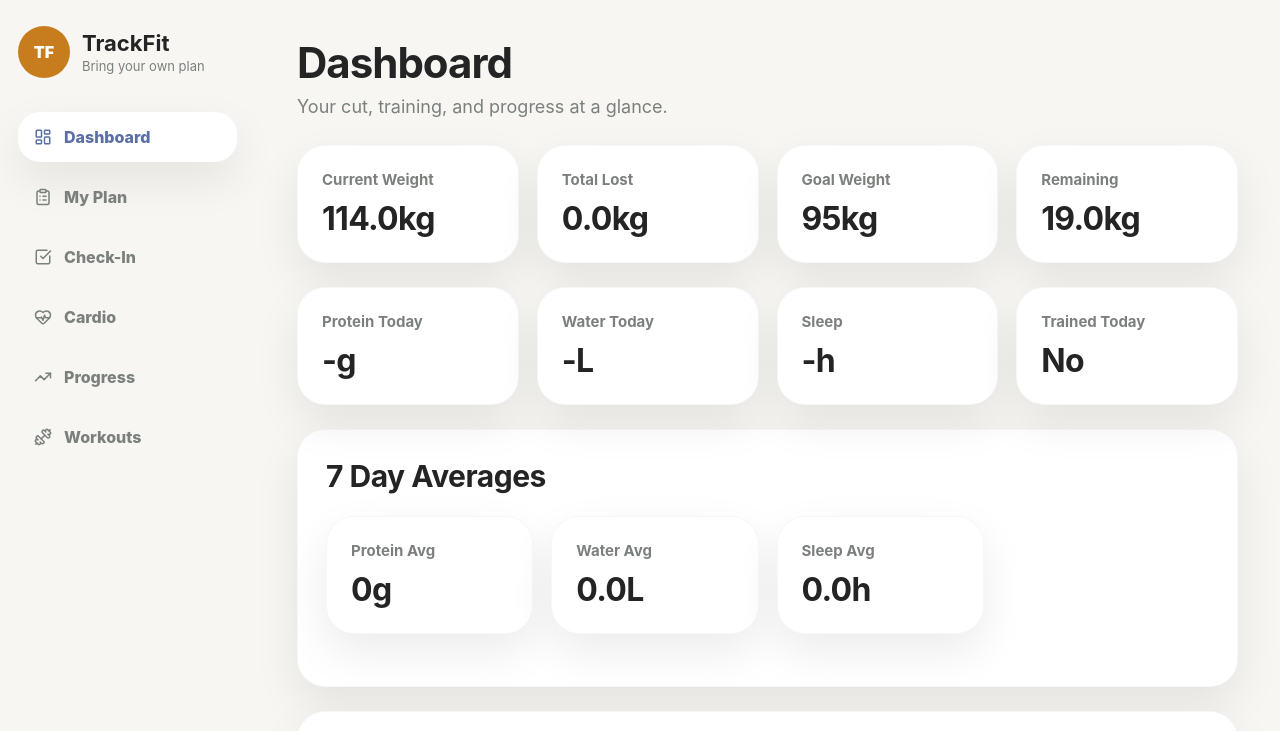
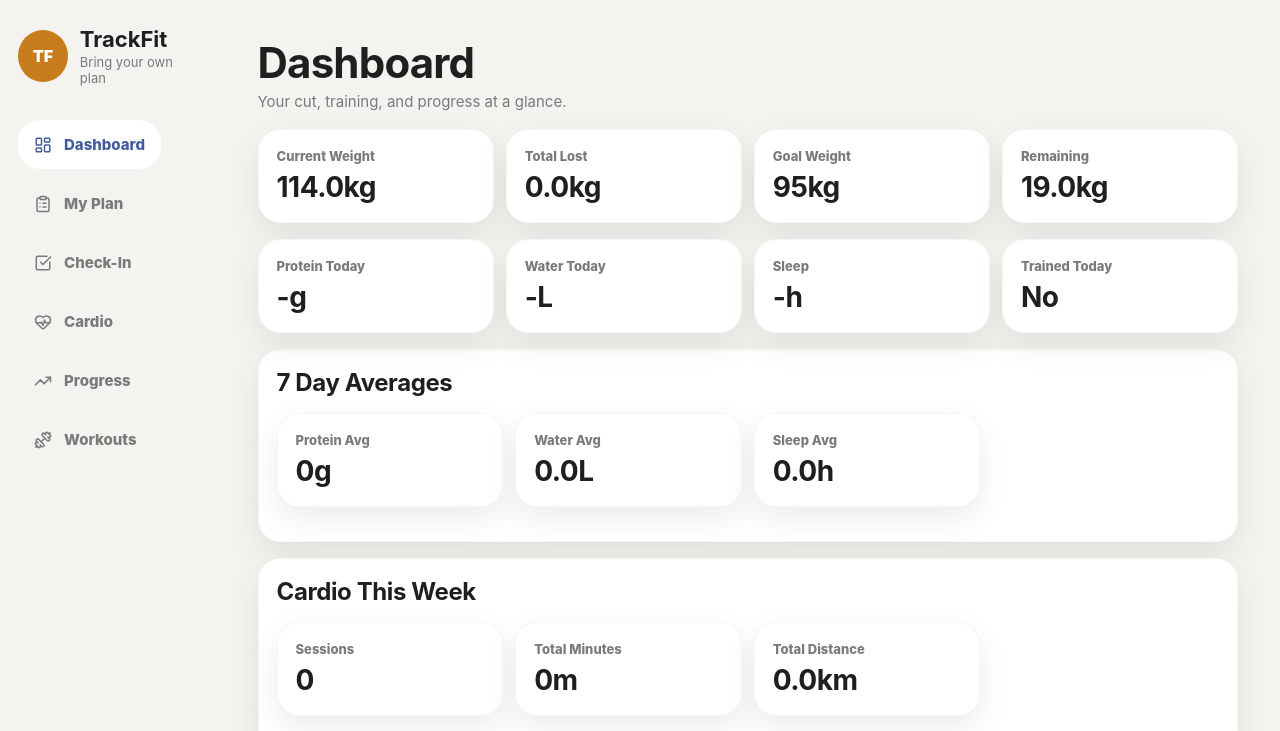
Before and after one commit to haamip/FitnessTracker, a React (Vite) app: page / in a window 1280 px wide. Shown: the top 731 px of the page. Built offline with nearby package versions, Linux system fonts and the light colour scheme.

Commit message:
Establish stable development baseline

```diff
--- a/src/index.css
+++ b/src/index.css
@@ -1,35 +1,17 @@
-/*
-|--------------------------------------------------------------------------
-| index.css
-|--------------------------------------------------------------------------
-| Global styling for the Fitness Tracker app.
-|
-| Current styling approach:
-| - Plain CSS
-| - CSS variables for colours and spacing
-| - Responsive mobile layout
-| - Card based UI inspired by the reference screenshots
-|
-| Not currently using:
-| - Tailwind CSS
-| - shadcn/ui
-|
-| Future option:
-| Tailwind + shadcn/ui can be added later once the app structure is stable.
-|--------------------------------------------------------------------------
-*/
+/* TrackFit — mobile-first CSS */
+
 :root {
-  --bg: #f7f6f3;
+  --bg: #f5f3ef;
   --card: #ffffff;
-  --text: #242424;
-  --muted: #7b807d;
-  --line: #eceae6;
+  --text: #1f1f1f;
+  --muted: #7a7a7a;
+  --line: #e8e2d8;
   --amber: #c77d1d;
-  --amber-dark: #a76412;
-  --green: #20a86b;
-  --blue: #5b6fa6;
-  --shadow: 0 18px 45px rgba(0, 0, 0, 0.08);
-  --radius: 28px;
+  --amber-dark: #9f6114;
+  --blue: #445c9c;
+  --green: #18a66a;
+  --shadow: 0 12px 32px rgba(0, 0, 0, 0.08);
+  --radius: 22px;
 }
 
 * {
@@ -45,146 +27,121 @@ body {
 
 .app-shell {
   min-height: 100vh;
-  display: flex;
 }
 
 .main-content {
-  flex: 1;
-  padding: 42px;
-  padding-bottom: 120px;
-  max-width: 1180px;
+  width: 100%;
+  max-width: 760px;
   margin: 0 auto;
+  padding: 18px 14px 110px;
 }
 
 .page-header {
-  display: flex;
-  justify-content: space-between;
-  align-items: center;
-  margin-bottom: 28px;
+  margin-bottom: 18px;
 }
 
 .page-header h1 {
-  font-size: 42px;
+  margin: 0;
+  font-size: 32px;
   line-height: 1;
-  margin: 0;
-  letter-spacing: -1px;
+  letter-spacing: -0.8px;
 }
 
 .page-header p {
-  margin: 12px 0 0;
+  margin: 8px 0 0;
   color: var(--muted);
-  font-size: 18px;
+  font-size: 15px;
 }
 
 .sidebar {
-  width: 255px;
-  min-height: 100vh;
-  padding: 26px 18px;
-  background: transparent;
+  position: fixed;
+  left: 10px;
+  right: 10px;
+  bottom: 10px;
+  z-index: 50;
+  padding: 8px;
+  border-radius: 999px;
+  background: rgba(255, 255, 255, 0.94);
+  box-shadow: var(--shadow);
+  backdrop-filter: blur(14px);
 }
 
 .brand {
-  display: flex;
-  gap: 12px;
-  align-items: center;
-  margin-bottom: 34px;
-}
-
-.logo {
-  width: 52px;
-  height: 52px;
-  border-radius: 50%;
-  background: var(--amber);
-  color: white;
-  display: grid;
-  place-items: center;
-  font-weight: 900;
-}
-
-.brand h2 {
-  margin: 0;
-  font-size: 22px;
-}
-
-.brand p {
-  margin: 2px 0 0;
-  color: var(--muted);
-  font-size: 13px;
+  display: none;
 }
 
 .nav {
-  display: grid;
-  gap: 10px;
+  display: flex;
+  justify-content: space-between;
+  gap: 4px;
 }
 
 .nav a {
+  flex: 1;
   display: flex;
+  justify-content: center;
   align-items: center;
-  gap: 12px;
-  padding: 15px 16px;
-  border-radius: 22px;
+  gap: 3px;
+  flex-direction: column;
+  padding: 10px 4px;
+  border-radius: 999px;
   color: var(--muted);
   text-decoration: none;
-  font-weight: 800;
+  font-size: 11px;
+  font-weight: 850;
 }
 
 .nav a.active {
-  background: white;
-  color: var(--blue);
-  box-shadow: var(--shadow);
+  background: var(--amber);
+  color: white;
 }
 
 .panel,
 .stat-card {
   background: var(--card);
+  border: 1px solid rgba(0, 0, 0, 0.035);
   border-radius: var(--radius);
   box-shadow: var(--shadow);
-  border: 1px solid rgba(0,0,0,0.03);
 }
 
 .panel {
-  padding: 28px;
-  margin-bottom: 24px;
+  padding: 18px;
+  margin-bottom: 16px;
 }
 
 .panel h2 {
-  margin: 0 0 22px;
-  font-size: 30px;
-  letter-spacing: -0.5px;
+  margin: 0 0 16px;
+  font-size: 24px;
+  letter-spacing: -0.4px;
 }
 
-.stats-grid {
+.stats-grid,
+.form-grid {
   display: grid;
-  grid-template-columns: repeat(4, minmax(0, 1fr));
-  gap: 18px;
-  margin-bottom: 24px;
+  grid-template-columns: 1fr;
+  gap: 12px;
+  margin-bottom: 16px;
 }
 
 .stat-card {
-  padding: 24px;
+  padding: 18px;
 }
 
 .stat-card span {
   display: block;
   color: var(--muted);
-  font-size: 15px;
-  font-weight: 700;
-  margin-bottom: 10px;
+  font-size: 13px;
+  font-weight: 800;
+  margin-bottom: 6px;
 }
 
 .stat-card strong {
-  font-size: 32px;
-  letter-spacing: -0.7px;
-}
-
-.form-grid {
-  display: grid;
-  grid-template-columns: repeat(2, minmax(0, 1fr));
-  gap: 18px;
+  font-size: 28px;
+  letter-spacing: -0.5px;
 }
 
 label {
-  font-size: 17px;
+  font-size: 15px;
   font-weight: 850;
 }
 
@@ -192,13 +149,13 @@ input,
 select,
 textarea {
   width: 100%;
-  margin-top: 9px;
-  padding: 18px 20px;
-  border: 1px solid #ddd9d2;
-  border-radius: 22px;
+  margin-top: 7px;
+  padding: 15px 16px;
+  border: 1px solid #ddd6cc;
+  border-radius: 18px;
   background: white;
   color: var(--text);
-  font-size: 18px;
+  font-size: 16px;
   outline: none;
 }
 
@@ -221,7 +178,7 @@ textarea:focus {
 .checkbox-row {
   display: flex;
   align-items: center;
-  gap: 12px;
+  gap: 10px;
 }
 
 .checkbox-row input {
@@ -231,15 +188,16 @@ textarea:focus {
 
 .primary-btn,
 button {
+  width: 100%;
   border: 0;
-  border-radius: 24px;
-  padding: 18px 24px;
+  border-radius: 18px;
+  padding: 16px 18px;
   background: var(--amber);
   color: white;
-  font-size: 18px;
+  font-size: 16px;
   font-weight: 900;
   cursor: pointer;
-  box-shadow: 0 14px 25px rgba(199, 125, 29, 0.22);
+  box-shadow: 0 12px 22px rgba(199, 125, 29, 0.22);
 }
 
 .primary-btn:hover,
@@ -254,28 +212,23 @@ button:hover {
 .checkin-list,
 .card-list {
   display: grid;
-  gap: 14px;
+  gap: 12px;
 }
 
 .checkin-card,
 .log-card {
   display: grid;
-  grid-template-columns: 1.5fr 1fr 1fr 1fr 1fr;
-  gap: 14px;
-  align-items: center;
-  padding: 18px 20px;
-  border-radius: 22px;
+  grid-template-columns: 1fr;
+  gap: 10px;
+  padding: 16px;
+  border-radius: 18px;
   background: #fbfaf8;
   border: 1px solid var(--line);
 }
 
-.log-card {
-  grid-template-columns: 2fr 1fr 1fr 1fr;
-}
-
 .checkin-card strong,
 .log-card strong {
-  font-size: 18px;
+  font-size: 17px;
 }
 
 .log-card p {
@@ -286,12 +239,14 @@ button:hover {
 .cardio-chart {
   display: flex;
   align-items: end;
-  gap: 14px;
-  min-height: 230px;
-  padding-top: 20px;
+  gap: 8px;
+  min-height: 190px;
+  overflow-x: auto;
+  padding: 14px 2px 4px;
 }
 
 .bar-wrap {
+  min-width: 44px;
   flex: 1;
   display: flex;
   flex-direction: column;
@@ -302,77 +257,132 @@ button:hover {
 .bar {
   width: 100%;
   min-height: 10px;
-  border-radius: 18px 18px 6px 6px;
+  border-radius: 14px 14px 5px 5px;
   background: linear-gradient(180deg, #d8942f, #c77d1d);
   display: flex;
   justify-content: center;
   align-items: flex-start;
   padding-top: 8px;
   color: white;
-  font-size: 12px;
+  font-size: 11px;
   font-weight: 900;
 }
 
 .bar-wrap small {
   color: var(--muted);
+  font-size: 11px;
   font-weight: 800;
 }
 
-@media (max-width: 850px) {
-  .app-shell {
-    display: block;
-  }
-
+/* Bigger phones / tablets */
+@media (min-width: 600px) {
   .main-content {
-    padding: 32px 18px 120px;
-  }
-
-  .sidebar {
-    position: fixed;
-    left: 18px;
-    right: 18px;
-    bottom: 18px;
-    z-index: 20;
-    width: auto;
-    min-height: 0;
-    padding: 8px;
-    border-radius: 999px;
-    background: rgba(255,255,255,0.9);
-    box-shadow: var(--shadow);
-    backdrop-filter: blur(14px);
-  }
-
-  .brand {
-    display: none;
-  }
-
-  .nav {
-    display: flex;
-    justify-content: space-between;
-    gap: 4px;
-  }
-
-  .nav a {
-    flex: 1;
-    justify-content: center;
-    flex-direction: column;
-    gap: 4px;
-    padding: 12px 8px;
-    font-size: 12px;
-    border-radius: 999px;
-  }
-
-  .page-header h1 {
-    font-size: 38px;
+    padding: 28px 22px 120px;
   }
 
   .stats-grid,
   .form-grid {
-    grid-template-columns: 1fr;
+    grid-template-columns: repeat(2, minmax(0, 1fr));
   }
 
   .checkin-card,
   .log-card {
-    grid-template-columns: 1fr 1fr;
+    grid-template-columns: repeat(2, minmax(0, 1fr));
   }
 }
+
+/* Desktop */
+@media (min-width: 900px) {
+  .app-shell {
+    display: flex;
+  }
+
+  .main-content {
+    max-width: 1180px;
+    padding: 42px;
+  }
+
+  .sidebar {
+    position: static;
+    width: 255px;
+    min-height: 100vh;
+    padding: 26px 18px;
+    border-radius: 0;
+    background: transparent;
+    box-shadow: none;
+    backdrop-filter: none;
+  }
+
+  .brand {
+    display: flex;
+    gap: 12px;
+    align-items: center;
+    margin-bottom: 34px;
+  }
+
+  .logo {
+    width: 52px;
+    height: 52px;
+    border-radius: 50%;
+    background: var(--amber);
+    color: white;
+    display: grid;
+    place-items: center;
+    font-weight: 900;
+  }
+
+  .brand h2 {
+    margin: 0;
+    font-size: 22px;
+  }
+
+  .brand p {
+    margin: 2px 0 0;
+    color: var(--muted);
+    font-size: 13px;
+  }
+
+  .nav {
+    display: grid;
+    gap: 10px;
+  }
+
+  .nav a {
+    flex-direction: row;
+    justify-content: flex-start;
+    gap: 12px;
+    padding: 15px 16px;
+    font-size: 15px;
+    border-radius: 22px;
+  }
+
+  .nav a.active {
+    background: white;
+    color: var(--blue);
+  }
+
+  .page-header h1 {
+    font-size: 42px;
+  }
+
+  .stats-grid {
+    grid-template-columns: repeat(4, minmax(0, 1fr));
+  }
+
+  .form-grid {
+    grid-template-columns: repeat(2, minmax(0, 1fr));
+  }
+
+  .checkin-card {
+    grid-template-columns: 1.5fr 1fr 1fr 1fr 1fr;
+  }
+
+  .log-card {
+    grid-template-columns: 2fr 1fr 1fr 1fr;
+  }
+
+  button,
+  .primary-btn {
+    width: auto;
+  }
+}
--- a/src/pages/Dashboard.jsx
+++ b/src/pages/Dashboard.jsx
@@ -30,7 +30,7 @@ function Dashboard() {
     JSON.parse(localStorage.getItem("trackfit_cardio") || "[]")
   );
 
-  const today = useMemo(() => Date.now(), []);
+  const [today] = useState(() => Date.now());
 
   const stats = useMemo(() => {
     const latest = checkins[0] || {};
```
